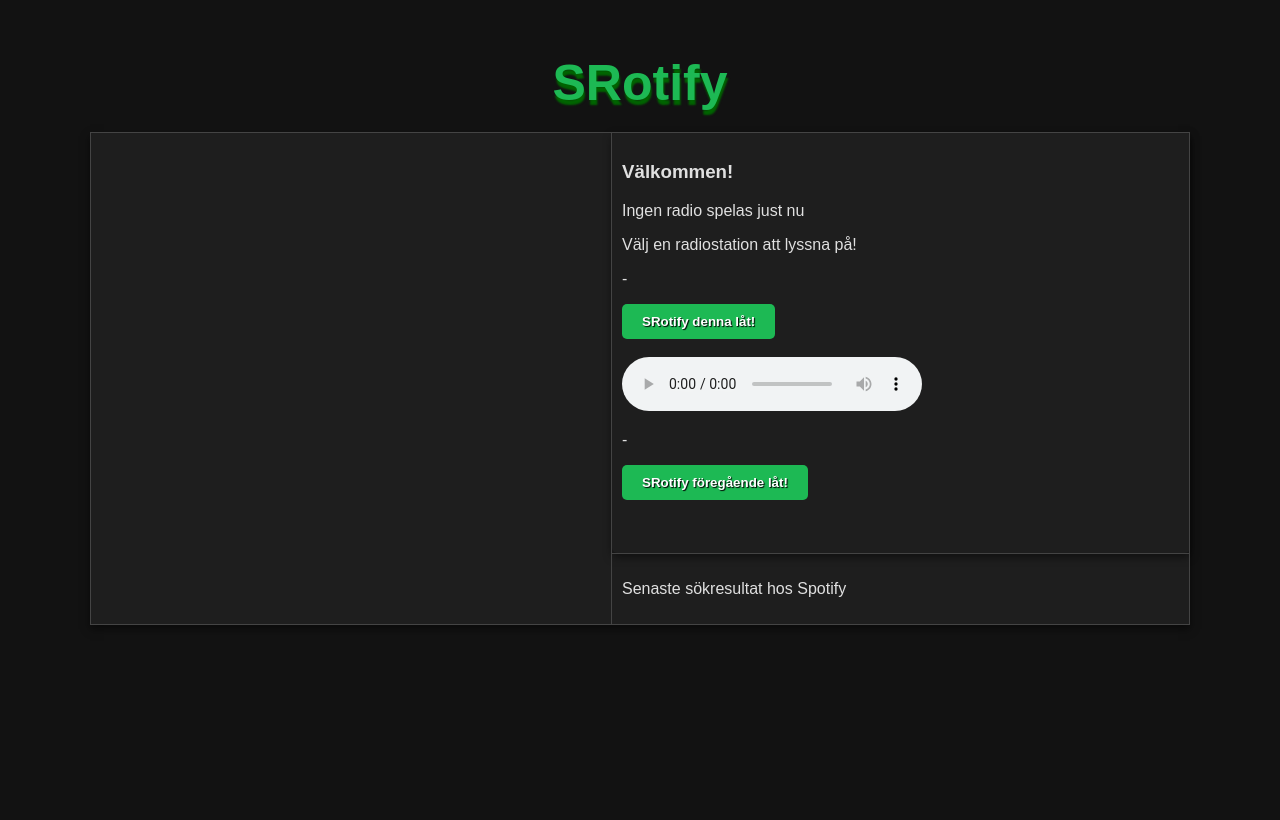
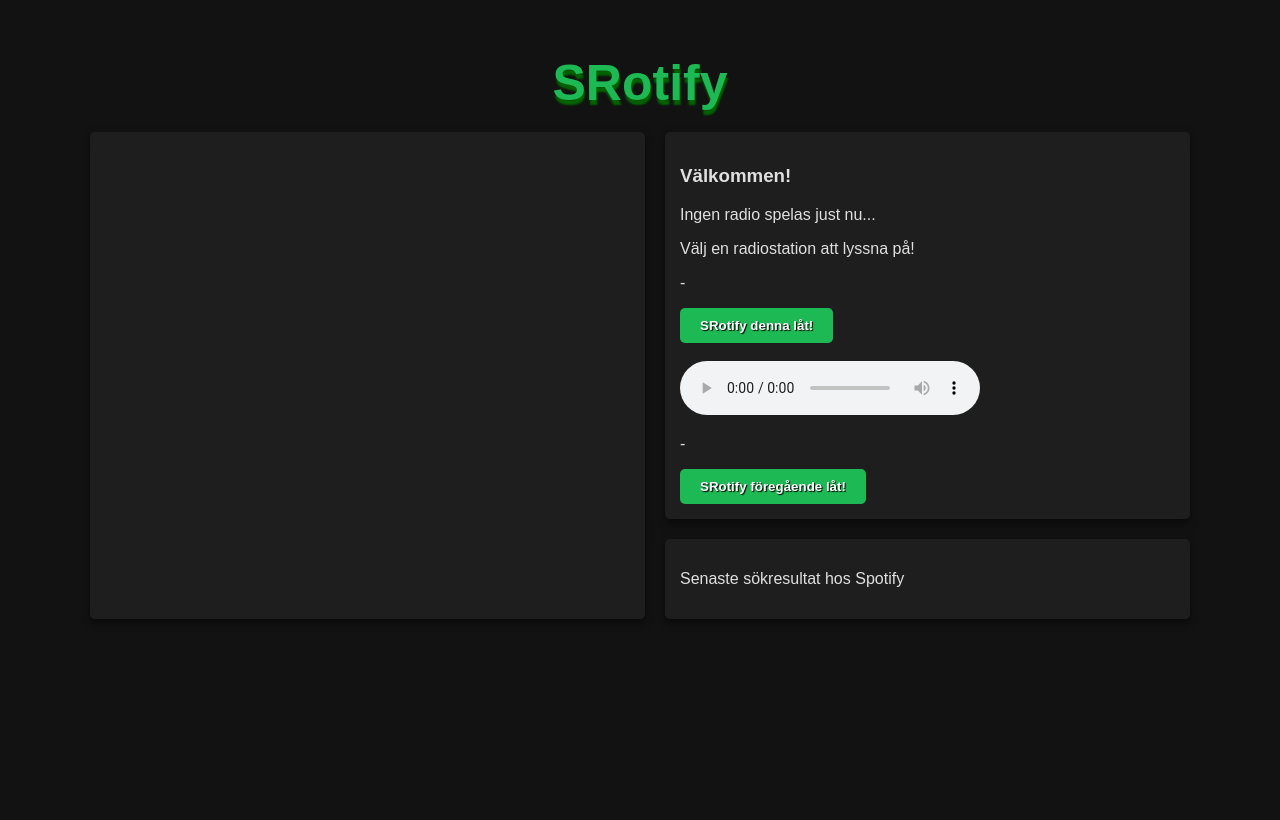
Before and after one commit to Woxell/Diggaren, a Flask app: page /dashboard in a window 1280 px wide. Run offline with Flask 3, Linux system fonts and the light colour scheme; data that the repository does not hold is empty.

Commit message:
Major overhaul, spotify sökning funkar utan inlogg, förhoppningsvis mobile friendly

```diff
--- a/src/main.py
+++ b/src/main.py
@@ -1,7 +1,7 @@
 import os
 import requests
 from collections import deque
-from flask import Flask, request, jsonify, render_template, redirect
+from flask import Flask, request, jsonify, render_template, redirect, send_from_directory
 from flask_cors import CORS
 from spotify_auth import SpotifyAuthenticator
 
@@ -48,6 +48,7 @@
 
 @app.errorhandler(404)
 def page_not_found(error):
+    print("Errorhandler:")
     print(error)
     return render_template('404.html'), 404
 
@@ -56,6 +57,10 @@
     return render_template('api.html')
 
 ###REST-metoder
+@app.route('/favicon.ico')
+def favicon():
+    return send_from_directory('static', 'favicon.ico', mimetype='image/vnd.microsoft.icon')
+
 @app.route('/channels', methods=['GET'])
 def get_root():
     try:
--- a/src/spotify_auth.py
+++ b/src/spotify_auth.py
@@ -32,9 +32,18 @@
     def search_song(self, query):
         if not self.access_token:
             self.get_access_token()
-        search_url = f"https://api.spotify.com/v1/search?q={query}&type=track"
+        search_url = f"https://api.spotify.com/v1/search"
         headers = {
             "Authorization": f"Bearer {self.access_token}"
         }
-        response = requests.get(search_url, headers=headers)
+        params = {
+            "q": query,
+            "type": "track"
+        }
+        response = requests.get(search_url, headers=headers, params=params)
+        if response.status_code == 401:  # Unauthorized, possibly due to expired token
+            self.get_access_token()
+            headers["Authorization"] = f"Bearer {self.access_token}"
+            response = requests.get(search_url, headers=headers, params=params)
+        response.raise_for_status()  # Raise an exception for HTTP errors
         return response.json().get("tracks", {}).get("items", [])
--- a/src/static/scripts.js
+++ b/src/static/scripts.js
@@ -85,13 +85,13 @@
         }
     }
 
-    document.getElementById("currentArtist").innerHTML = currentArtist ? "Artist: " + currentArtist : "Detta låter inte bra...";
+    document.getElementById("currentArtist").innerHTML = currentArtist ? "Artist: " + currentArtist : "Ingen låt spelas just nu...";
     document.getElementById("currentSong").innerHTML = currentTitle ? "Titel: " + currentTitle : "Någon som yappar kanske?";
     document.getElementById("currentTime").innerHTML = currentStartTime ? "Startade: " + currentStartTime : "";
 
     document.getElementById("previousArtist").innerHTML = "Föregående artist: " + previousArtist;
     document.getElementById("previousSong").innerHTML = "Föregående titel: " + previousTitle;
-    document.getElementById("prevousSongStart").innerHTML = "Startade: " + previousStartTime;
+    document.getElementById("previousSongStart").innerHTML = previousStartTime ? "Startade: " + previousStartTime : "";
 }
 
 //För ett givet radiostations-ID hämtas och returneras ett JSON-objekt
@@ -170,7 +170,7 @@
             let listItem = document.createElement("li");
             let anchorItem = document.createElement("a");
             anchorItem.target = "_blank";
-            anchorItem.innerHTML = search.artist + ": " + search.name;
+            anchorItem.innerHTML = search.artists[0].name + ": " + search.name;
 
             // Om texten är för lång, förkorta den
             if (anchorItem.innerHTML.length > 60) {
@@ -178,7 +178,7 @@
             }
 
             anchorItem.id = "searchLink";
-            anchorItem.href = search.spotify_url;
+            anchorItem.href = search.external_urls.spotify;
             listItem.appendChild(anchorItem);
             searchList.appendChild(listItem);
         });
--- a/src/static/style.css
+++ b/src/static/style.css
@@ -10,12 +10,10 @@
     padding-top: 20px;
 }
 
-table {
-    width: 1100px;
-    border-collapse: collapse;
-    background-color: #1e1e1e;
-    color: #e0e0e0;
-    box-shadow: 0 4px 8px rgba(0, 0, 0, 0.5);
+.container {
+    width: 90%;
+    max-width: 1100px;
+    text-align: center;
 }
 
 #SRotify {
@@ -26,6 +24,62 @@
     justify-self: center;
     margin-bottom: 20px;
     text-shadow: 1px 5px 2px #006400;
+}
+
+
+.content {
+    display: flex;
+    flex-wrap: wrap;
+    gap: 20px;
+    justify-content: flex-start;
+    align-items: stretch;
+}
+
+#list {
+    flex: 1;
+    min-width: 300px;
+    background-color: #1e1e1e;
+    padding: 15px;
+    border-radius: 5px;
+    box-shadow: 0 4px 8px rgba(0, 0, 0, 0.5);
+    text-align: left;
+}
+
+a {
+    color: #77baff;
+    text-decoration: none;
+}
+
+a:hover {
+    text-decoration: underline;
+}
+
+#stations {
+    list-style: none;
+    padding: 0;
+    margin: 0;
+}
+
+#stations li {
+    text-align: left;
+    padding: 5px 0;
+}
+
+.info-container {
+    flex: 1;
+    min-width: 300px;
+    display: flex;
+    flex-direction: column;
+    text-align: left;
+    gap: 20px;
+}
+
+#radioPane, #spotifyPane {
+    background-color: #1e1e1e;
+    padding: 15px;
+    border-radius: 5px;
+    box-shadow: 0 4px 8px rgba(0, 0, 0, 0.5);
+    text-align: left;
 }
 
 button {
@@ -39,23 +93,8 @@
     text-shadow: 1px 1px 1px #000;
 }
 
-
 button:hover {
     background-color: #17a543;
-}
-
-img {
-    border-radius: 50%;
-    width: 150px;
-    box-shadow: 0 4px 8px rgba(255, 255, 255, 0.1);
-}
-
-
-th, td {
-    padding: 10px;
-    border: 1px solid #444;
-    text-align: left;
-    vertical-align: top;
 }
 
 #radioLink {
@@ -72,34 +111,19 @@
     color: #bbbbbb;
 }
 
-#list {
-    width: 500px;
-    background-color: #1e1e1e;
-    padding: 10px;
-    border-radius: 5px;
+/* Media Query: Adjust layout for mobile */
+@media (max-width: 768px) {
+    .content {
+        flex-direction: column;
+        align-items: center;
+    }
+
+    #list {
+        width: 100%;
+        order: 2;
+    }
+
+    .info-container {
+        width: 100%;
+    }
 }
-
-#info {
-    width: 700px;
-    background-color: #1e1e1e;
-    padding: 10px;
-    border-radius: 5px;
-}
-
-a {
-    color: #77baff;
-    text-decoration: none;
-}
-
-a:hover {
-    text-decoration: underline;
-}
-
-#radioPane {
-    height: 400px;
-    background-color: #1e1e1e;
-    color: #e0e0e0;
-    padding: 10px;
-    border-radius: 5px;
-    box-shadow: 0 4px 8px rgba(0, 0, 0, 0.5);
-}
--- a/src/templates/dashboard.html
+++ b/src/templates/dashboard.html
@@ -4,46 +4,46 @@
     <meta charset="UTF-8">
     <meta name="viewport" content="width=device-width, initial-scale=1.0">
     <title>SRotify!</title>
+    <link rel="icon" type="image/x-icon" href="{{ url_for('static', filename='favicon.ico') }}">
+
     <link rel="stylesheet" href="../static/style.css">
     <script src="../static/scripts.js" defer></script>
 </head>
 <body>
 <div class="container">
     <h1 id="SRotify">SRotify</h1>
-    <table>
-        <tr>
-            <td rowspan="2" id="list">
-                <ul id="stations"></ul>
-            </td>
 
-            <td id="radioPane">
+    <div class="content">
+        <!-- Stations List -->
+        <div id="list">
+            <ul id="stations"></ul>
+        </div>
+
+        <!-- Radio & Spotify Information -->
+        <div class="info-container">
+            <div id="radioPane">
                 <h3 id="currentRadio">Välkommen!</h3>
-                <p id="currentArtist">Ingen radio spelas just nu</p>
+                <p id="currentArtist">Ingen radio spelas just nu...</p>
                 <p id="currentSong">Välj en radiostation att lyssna på!</p>
                 <p id="currentTime">-</p>
-                <button type="button" id="searchCurrent" onclick="searchCurrent()">SRotify denna låt!
-                </button>
-                <br>
-                <br>
+                <button type="button" id="searchCurrent" onclick="searchCurrent()">SRotify denna låt!</button>
+                </br>
+                </br>
                 <audio id="player" controls autoplay>
                     <source src="" type="audio/mp3">
                 </audio>
-                <br>
                 <p id="previousArtist"></p>
                 <p id="previousSong"></p>
-                <p id="prevousSongStart">-</p>
-                <button type="button" id="searchPrevious" onclick="searchPrevious()">SRotify föregående låt!
-                </button>
-            </td>
+                <p id="previousSongStart">-</p>
+                <button type="button" id="searchPrevious" onclick="searchPrevious()">SRotify föregående låt!</button>
+            </div>
 
-        </tr>
-        <tr>
-            <td id="spotifyPane">
+            <div id="spotifyPane">
                 <p>Senaste sökresultat hos Spotify</p>
                 <ul id="searchResults"></ul>
-            </td>
-        </tr>
-    </table>
+            </div>
+        </div>
+    </div>
 </div>
 </body>
 </html>
```
Also changed, not shown: src/static/favicon.ico (added).
